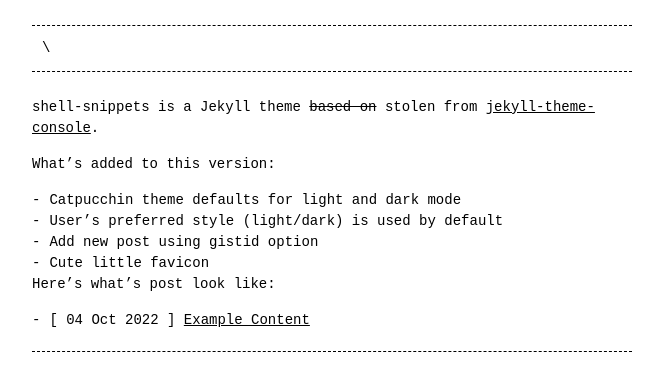
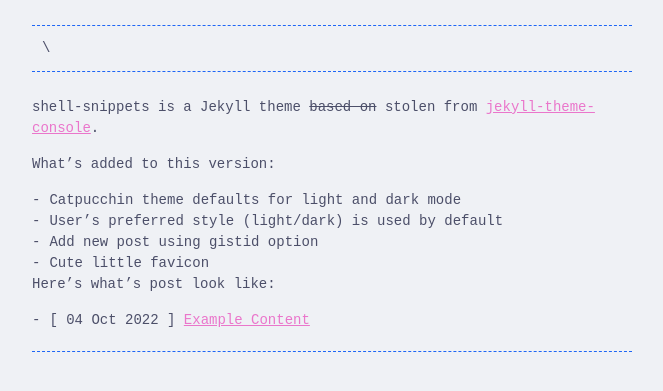
Before and after one commit to emrecanaltinsoy/emrecanaltinsoy.github.io, a Jekyll site: the page built from index.md, in a window 1280 px wide. Shown: the top 391 px of the page, without its empty margins (308-971 px from the left). Built offline with Jekyll 4.4.1, drawn with Linux system fonts in a browser that asks for light colours.

Commit message:
added catppuccin color themes

```diff
--- a/_includes/head.html
+++ b/_includes/head.html
@@ -12,10 +12,14 @@
   {%- if site.listen_for_clients_preferred_style -%}
     <link rel="stylesheet" type="text/css" href="{{ "/assets/main.css" | relative_url }}">
   {%- else -%}
-    {%- if site.style == 'light' -%}
-      <link rel="stylesheet" type="text/css" href="{{ "/assets/main-light.css" | relative_url }}">
-    {%- else -%}
-      <link rel="stylesheet" type="text/css" href="{{ "/assets/main-dark.css" | relative_url }}">
+    {%- if site.style == 'latte' -%}
+      <link rel="stylesheet" type="text/css" href="{{ "/assets/latte.css" | relative_url }}">
+    {%- elsif site.style == 'mocha' -%}
+      <link rel="stylesheet" type="text/css" href="{{ "/assets/mocha.css" | relative_url }}">
+    {%- elsif site.style == 'frappe' -%}
+      <link rel="stylesheet" type="text/css" href="{{ "/assets/frappe.css" | relative_url }}">
+    {%- elsif site.style == 'macchiato' -%}
+      <link rel="stylesheet" type="text/css" href="{{ "/assets/macchiato.css" | relative_url }}">
     {%- endif -%}
   {%- endif -%}
 
--- a/_sass/_catppuccin.scss
+++ /dev/null
@@ -1,114 +0,0 @@
-///latte
-$latte-base: #eff1f5;
-$latte-text: #4c4f69;
-$latte-pink: #ea76cb;
-$latte-mauve: #8839ef;
-$latte-red: #d20f39;
-$latte-maroon: #e64553;
-$latte-peach: #fe640b;
-$latte-yellow: #df8e1d;
-$latte-green: #40a02b;
-$latte-teal: #179299;
-$latte-sky: #04a5e5;
-$latte-sapphire: #209fb5;
-$latte-blue: #1e66f5;
-$latte-lavender: #7287fd;
-$latte-text: #4c4f69;
-$latte-subtext1: #5c5f77;
-$latte-subtext0: #6c6f85;
-$latte-overlay2: #7c7f93;
-$latte-overlay1: #8c8fa1;
-$latte-overlay0: #9ca0b0;
-$latte-surface2: #acb0be;
-$latte-surface1: #bcc0cc;
-$latte-surface0: #ccd0da;
-$latte-base: #eff1f5;
-$latte-mantle: #e6e9ef;
-$latte-crust: #dce0e8;
-///frappé
-$frappe-base: #303446;
-$frappe-text: #c6d0f5;
-$frappe-pink: #f4b8e4;
-$frappe-mauve: #ca9ee6;
-$frappe-red: #e78284;
-$frappe-maroon: #ea999c;
-$frappe-peach: #ef9f76;
-$frappe-yellow: #e5c890;
-$frappe-green: #a6d189;
-$frappe-teal: #81c8be;
-$frappe-sky: #99d1db;
-$frappe-sapphire: #85c1dc;
-$frappe-blue: #8caaee;
-$frappe-lavender: #babbf1;
-$frappe-text: #c6d0f5;
-$frappe-subtext1: #b5bfe2;
-$frappe-subtext0: #a5adce;
-$frappe-overlay2: #949cbb;
-$frappe-overlay1: #838ba7;
-$frappe-overlay0: #737994;
-$frappe-surface2: #626880;
-$frappe-surface1: #51576d;
-$frappe-surface0: #414559;
-$frappe-base: #303446;
-$frappe-mantle: #292c3c;
-$frappe-crust: #232634;
-///macchiato
-$macchiato-base: #24273a;
-$macchiato-text: #cad3f5;
-$macchiato-pink: #f5bde6;
-$macchiato-mauve: #c6a0f6;
-$macchiato-red: #ed8796;
-$macchiato-maroon: #ee99a0;
-$macchiato-peach: #f5a97f;
-$macchiato-yellow: #eed49f;
-$macchiato-green: #a6da95;
-$macchiato-teal: #8bd5ca;
-$macchiato-sky: #91d7e3;
-$macchiato-sapphire: #7dc4e4;
-$macchiato-blue: #8aadf4;
-$macchiato-lavender: #b7bdf8;
-$macchiato-text: #cad3f5;
-$macchiato-subtext1: #b8c0e0;
-$macchiato-subtext0: #a5adcb;
-$macchiato-overlay2: #939ab7;
-$macchiato-overlay1: #8087a2;
-$macchiato-overlay0: #6e738d;
-$macchiato-surface2: #5b6078;
-$macchiato-surface1: #494d64;
-$macchiato-surface0: #363a4f;
-$macchiato-base: #24273a;
-$macchiato-mantle: #1e2030;
-$macchiato-crust: #181926;
-///mocha
-$mocha-base: #1e1e2e;
-$mocha-text: #cdd6f4;
-$mocha-pink: #f5c2e7;
-$mocha-mauve: #cba6f7;
-$mocha-red: #f38ba8;
-$mocha-maroon: #eba0ac;
-$mocha-peach: #fab387;
-$mocha-yellow: #f9e2af;
-$mocha-green: #a6e3a1;
-$mocha-teal: #94e2d5;
-$mocha-sky: #89dceb;
-$mocha-sapphire: #74c7ec;
-$mocha-blue: #89b4fa;
-$mocha-lavender: #b4befe;
-$mocha-text: #cdd6f4;
-$mocha-subtext1: #bac2de;
-$mocha-subtext0: #a6adc8;
-$mocha-overlay2: #9399b2;
-$mocha-overlay1: #7f849c;
-$mocha-overlay0: #6c7086;
-$mocha-surface2: #585b70;
-$mocha-surface1: #45475a;
-$mocha-surface0: #313244;
-$mocha-base: #1e1e2e;
-$mocha-mantle: #181825;
-$mocha-crust: #11111b;
-
-
-
-/// scss file using the themes from
-/// Catppuccin : https://github.com/catppuccin/catppuccin
-/// Claquettes
--- a/_sass/_dark.scss
+++ /dev/null
@@ -1,36 +0,0 @@
-/**
- * Dark theme variables
- */
-
-//From Catppuccin Macchiato
-$macchiato-base: #24273a;
-$macchiato-text: #cad3f5;
-
-:root {
-    --base-color: #dbdbdb;
-    --border: dashed 1px rgba(219, 219, 219, 0.9);
-    --selection-background: rgba(219, 219, 219, 0.99);
-    --selection-text: #000;
-    --background-color: #000;
-    --text-color: var(--base-color);
-    --placeholder-color: var(--base-color);
-    --link-color: var(--base-color);
-    --code-color-1: #aaaaaa;
-    --code-color-2: #ffffcc;
-    --code-color-3: #f00000;
-    --code-color-4: #f0a0a0;
-    --code-color-5: #b38aff;
-    --code-color-6: #5ba711;
-    --code-color-7: #e4e477;
-    --code-color-8: #000080;
-    --code-color-9: #05ca05;
-    --code-color-10: #888888;
-    --code-color-11: #555555;
-    --code-color-12: #800080;
-    --code-color-13: #00d4d4;
-    --code-color-14: #00c1c1;
-    --code-color-15: #ed9d13;
-    --code-color-16: #1e90ff;
-    --code-color-17: #800000;
-    --code-color-18: #bbbbbb;
-}
--- /dev/null
+++ b/_sass/_frappe_colors.scss
@@ -0,0 +1,33 @@
+/**
+ * Light theme variables
+ */
+
+
+:root {
+    --base-color: #8caaee;
+    --border: dashed 1px rgba(85, 193, 220, 1);
+    --selection-background: rgba(85, 193, 220, 0.99);
+    --selection-text: #c6d0f5;
+    --background-color: #303446;
+    --text-color: #c6d0f5;
+    --placeholder-color: #b5bfe2;
+    --link-color: #f4b8e4;
+    --code-color-1: #a6d189;
+    --code-color-2: #c6d0f5;
+    --code-color-3: #e78284;
+    --code-color-4: #ea999c;
+    --code-color-5: #81c8be;
+    --code-color-6: #99d1db;
+    --code-color-7: #e78284;
+    --code-color-8: #81c8be;
+    --code-color-9: #8caaee;
+    --code-color-10: #8caaee;
+    --code-color-11: #c6d0f5;
+    --code-color-12: #e78284;
+    --code-color-13: #81c8be;
+    --code-color-14: #8caaee;
+    --code-color-15: #e78284;
+    --code-color-16: #81c8be;
+    --code-color-17: #e78284;
+    --code-color-18: #8caaee;
+}
--- /dev/null
+++ b/_sass/_latte_colors.scss
@@ -0,0 +1,32 @@
+/**
+ * Light theme variables
+ */
+
+ :root {
+    --base-color: #1e66f5;
+    --border: dashed 1px rgba(30, 102, 245, 1);
+    --selection-background: rgba(30, 102, 245, 0.99);
+    --selection-text: #eff1f5;
+    --background-color: #eff1f5;
+    --text-color: #4c4f69;
+    --placeholder-color: #5c5f77;
+    --link-color: #ea76cb;
+    --code-color-1: #40a02b;
+    --code-color-2: #eff1f5;
+    --code-color-3: #d20f39;
+    --code-color-4: #e64553;
+    --code-color-5: #179299;
+    --code-color-6: #04a5e5;
+    --code-color-7: #d20f39;
+    --code-color-8: #179299;
+    --code-color-9: #1e66f5;
+    --code-color-10: #1e66f5;
+    --code-color-11: #eff1f5;
+    --code-color-12: #d20f39;
+    --code-color-13: #179299;
+    --code-color-14: #1e66f5;
+    --code-color-15: #d20f39;
+    --code-color-16: #179299;
+    --code-color-17: #d20f39;
+    --code-color-18: #1e66f5;
+}
--- a/_sass/_light.scss
+++ /dev/null
@@ -1,36 +0,0 @@
-/**
- * Light theme variables
- */
-
-//From Catppuccin Frappe
-$frappe-base: #303446;
-$frappe-text: #c6d0f5;
-
-:root {
-    --base-color: #000;
-    --border: dashed 1px rgba(0, 0, 0, 1);
-    --selection-background: rgba(0, 0, 0, 0.99);
-    --selection-text: #fff;
-    --background-color: #fff;
-    --text-color: var(--base-color);
-    --placeholder-color: var(--base-color);
-    --link-color: var(--base-color);
-    --code-color-1: #aaaaaa;
-    --code-color-2: #ffffcc;
-    --code-color-3: #f00000;
-    --code-color-4: #f0a0a0;
-    --code-color-5: #0000aa;
-    --code-color-6: #4c8317;
-    --code-color-7: #aa0000;
-    --code-color-8: #000080;
-    --code-color-9: #00aa00;
-    --code-color-10: #888888;
-    --code-color-11: #555555;
-    --code-color-12: #800080;
-    --code-color-13: #00aaaa;
-    --code-color-14: #009999;
-    --code-color-15: #aa5500;
-    --code-color-16: #1e90ff;
-    --code-color-17: #800000;
-    --code-color-18: #bbbbbb;
-}
--- /dev/null
+++ b/_sass/_macchiato_colors.scss
@@ -0,0 +1,36 @@
+/**
+ * Dark theme variables
+ */
+
+//From Catppuccin Macchiato
+$macchiato-base: #24273a;
+$macchiato-text: #cad3f5;
+
+:root {
+    --base-color: #8aadf4;
+    --border: dashed 1px rgba(125, 196, 228, 1);
+    --selection-background: rgba(125, 196, 228, 0.99);
+    --selection-text: #cad3f5;
+    --background-color: #24273a;
+    --text-color: #cad3f5;
+    --placeholder-color: #b8c0e0;
+    --link-color: #f5bde6;
+    --code-color-1: #a6da95;
+    --code-color-2: #cad3f5;
+    --code-color-3: #ed8796;
+    --code-color-4: #ee99a0;
+    --code-color-5: #8bd5ca;
+    --code-color-6: #91d7e3;
+    --code-color-7: #ed8796;
+    --code-color-8: #8bd5ca;
+    --code-color-9: #8aadf4;
+    --code-color-10: #8aadf4;
+    --code-color-11: #cad3f5;
+    --code-color-12: #ed8796;
+    --code-color-13: #8bd5ca;
+    --code-color-14: #8aadf4;
+    --code-color-15: #ed8796;
+    --code-color-16: #8bd5ca;
+    --code-color-17: #ed8796;
+    --code-color-18: #8aadf4;
+}
--- /dev/null
+++ b/_sass/_mocha_colors.scss
@@ -0,0 +1,32 @@
+/**
+ * Light theme variables
+ */
+
+ :root {
+    --base-color: #89b4fa;
+    --border: dashed 1px rgba(116, 199, 236, 1);
+    --selection-background: rgba(116, 199, 236, 0.99);
+    --selection-text: #cdd6f4;
+    --background-color: #1e1e2e;
+    --text-color: #cdd6f4;
+    --placeholder-color: #bac2de;
+    --link-color: #f5c2e7;
+    --code-color-1: #a6e3a1;
+    --code-color-2: #cdd6f4;
+    --code-color-3: #f38ba8;
+    --code-color-4: #eba0ac;
+    --code-color-5: #94e2d5;
+    --code-color-6: #89dceb;
+    --code-color-7: #f38ba8;
+    --code-color-8: #94e2d5;
+    --code-color-9: #89b4fa;
+    --code-color-10: #89b4fa;
+    --code-color-11: #cdd6f4;
+    --code-color-12: #f38ba8;
+    --code-color-13: #94e2d5;
+    --code-color-14: #89b4fa;
+    --code-color-15: #f38ba8;
+    --code-color-16: #94e2d5;
+    --code-color-17: #f38ba8;
+    --code-color-18: #89b4fa;
+}
--- a/assets/main-light.scss
+++ b/assets/frappe.scss
@@ -2,5 +2,5 @@
 # Only the main Sass file needs front matter (the dashes are enough)
 ---
 
-@import "light";
+@import "frappe_colors";
 @import "base";
--- a/assets/main-dark.scss
+++ b/assets/latte.scss
@@ -2,5 +2,5 @@
 # Only the main Sass file needs front matter (the dashes are enough)
 ---
 
-@import "dark";
+@import "latte_colors";
 @import "base";
--- /dev/null
+++ b/assets/macchiato.scss
@@ -0,0 +1,6 @@
+---
+# Only the main Sass file needs front matter (the dashes are enough)
+---
+
+@import "macchiato_colors";
+@import "base";
--- a/assets/main.scss
+++ b/assets/main.scss
@@ -2,9 +2,9 @@
 # Only the main Sass file needs front matter (the dashes are enough)
 ---
 
-@import "light";
+@import "latte_colors";
 @import "base";
 
 @media (prefers-color-scheme: dark) {
-    @import "dark";
+    @import "macchiato_colors";
 }
--- /dev/null
+++ b/assets/mocha.scss
@@ -0,0 +1,6 @@
+---
+# Only the main Sass file needs front matter (the dashes are enough)
+---
+
+@import "mocha_colors";
+@import "base";
```
